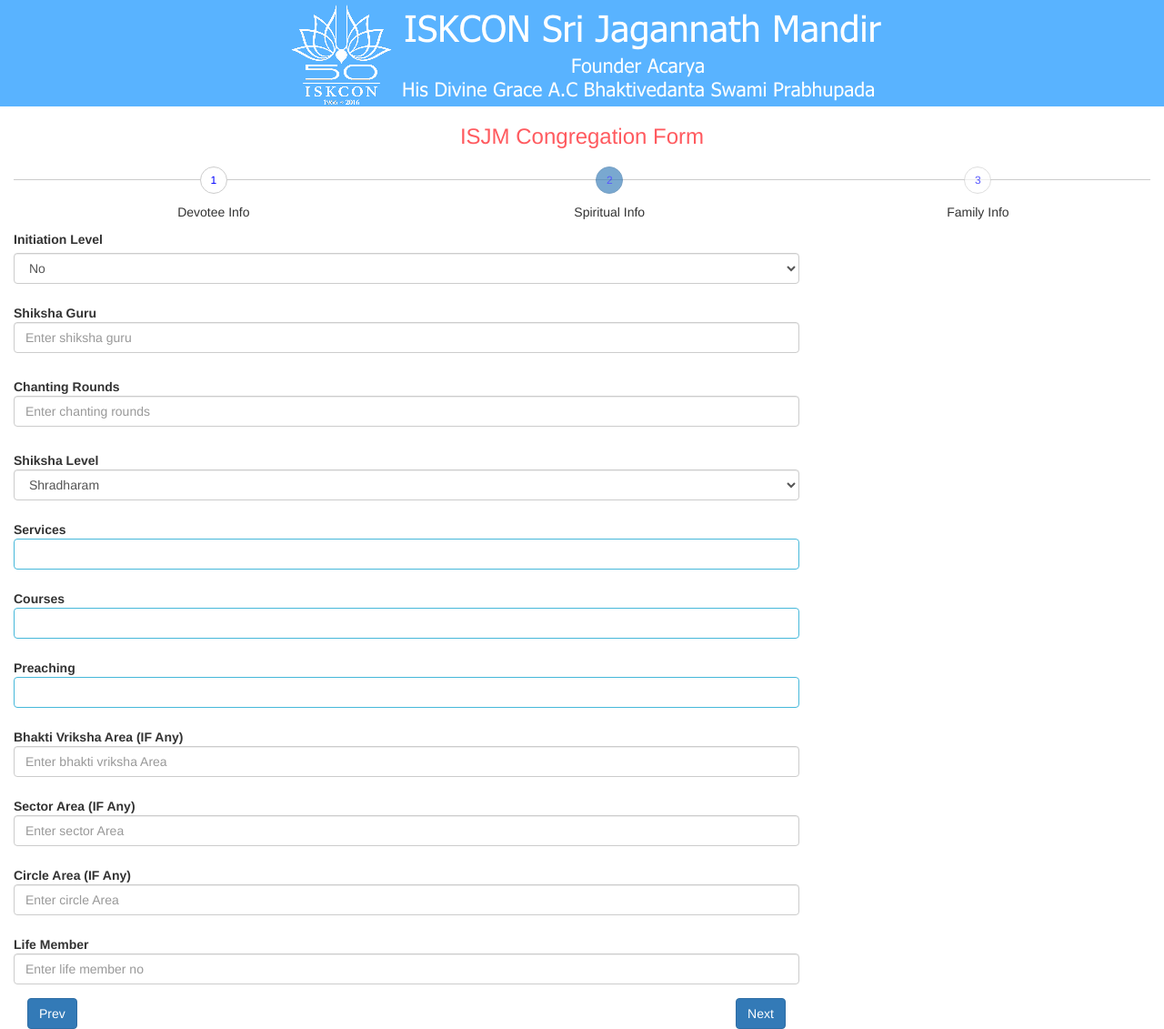
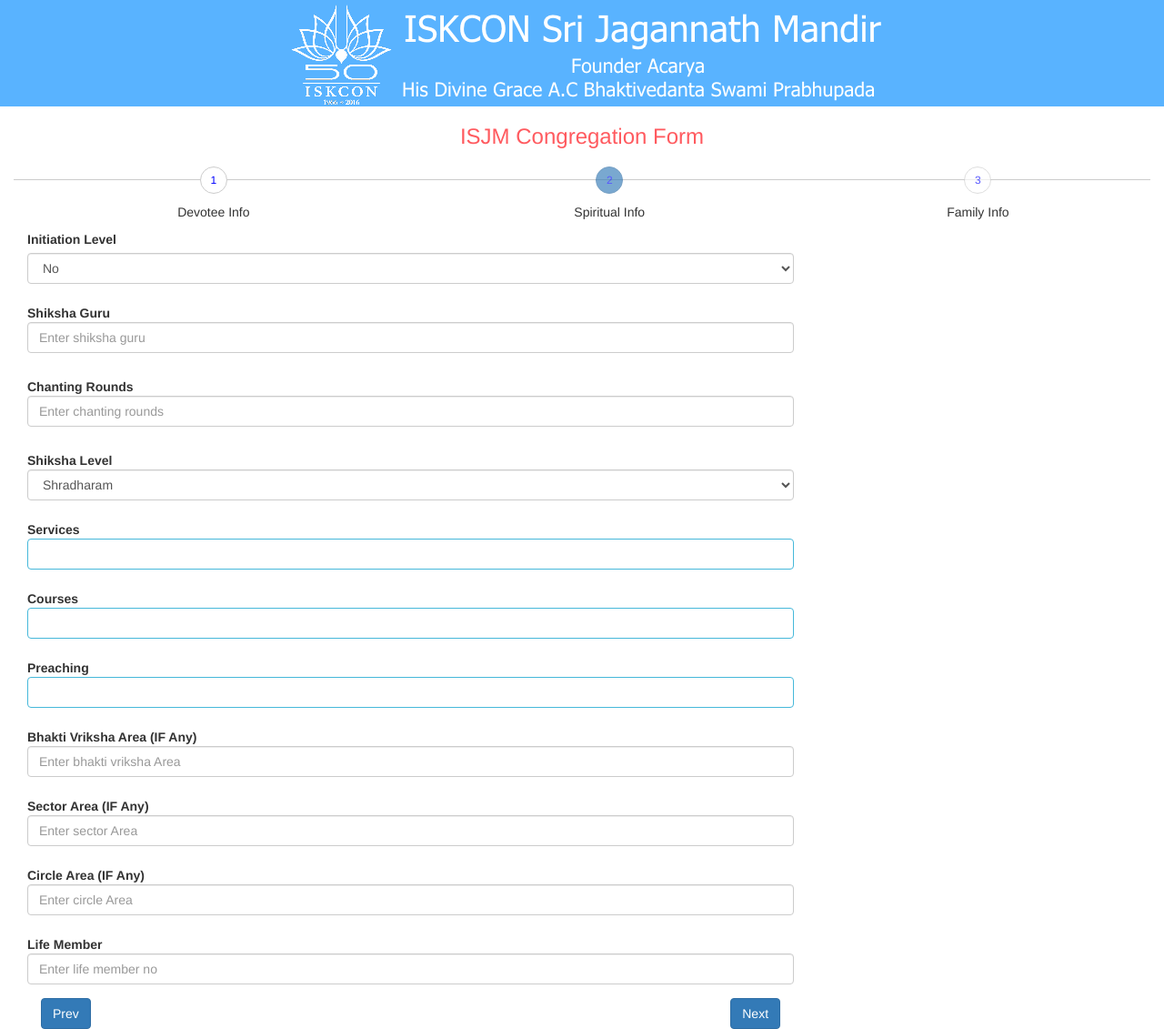
Before and after one commit to Mpanjana/isjm_devotee_info, a Django app: page /devotee_info_form/ in a window 1280 px wide, after a click that opens the changed part. Shown: the whole page at 91% size. Run offline with Django 3.2, Linux system fonts and the light colour scheme; some libraries are stand-ins or nearby versions.

Commit message:
some change error view

```diff
--- a/devotees_info/templates/devotee_info_form.html
+++ b/devotees_info/templates/devotee_info_form.html
@@ -262,7 +262,6 @@ $(document).ready( function() {
 
 
 
-
 </script>
 <div style="background-color: #59B3FF; margin: 0 auto;"><a rel="home" href="http://iskconbangalore.co.in/"
                                                            title="ISJM Congregation Form">
@@ -383,7 +382,7 @@ $(document).ready( function() {
             </div>
         </div>
 
-        <div class="row setup-content" id="step-2">
+        <div class="row setup-content center-block" id="step-2">
             <div class="col-xs-12 col-sm-12 col-md-12 col-lg-10">
                 <div class="col-xs-12 col-sm-12 col-md-12 col-lg-10">
                     <div class="form-group">
@@ -492,7 +491,7 @@ $(document).ready( function() {
                 </div>
             </div>
         </div>
-        <div class="row setup-content" id="step-3">
+        <div class="row setup-content center-block" id="step-3">
             <div class="col-xs-12 col-sm-12 col-md-12 col-lg-10">
                 <div class="col-xs-12 col-sm-12 col-md-12 col-lg-10">
                     <div class="form-group" id="marital_status">
```
